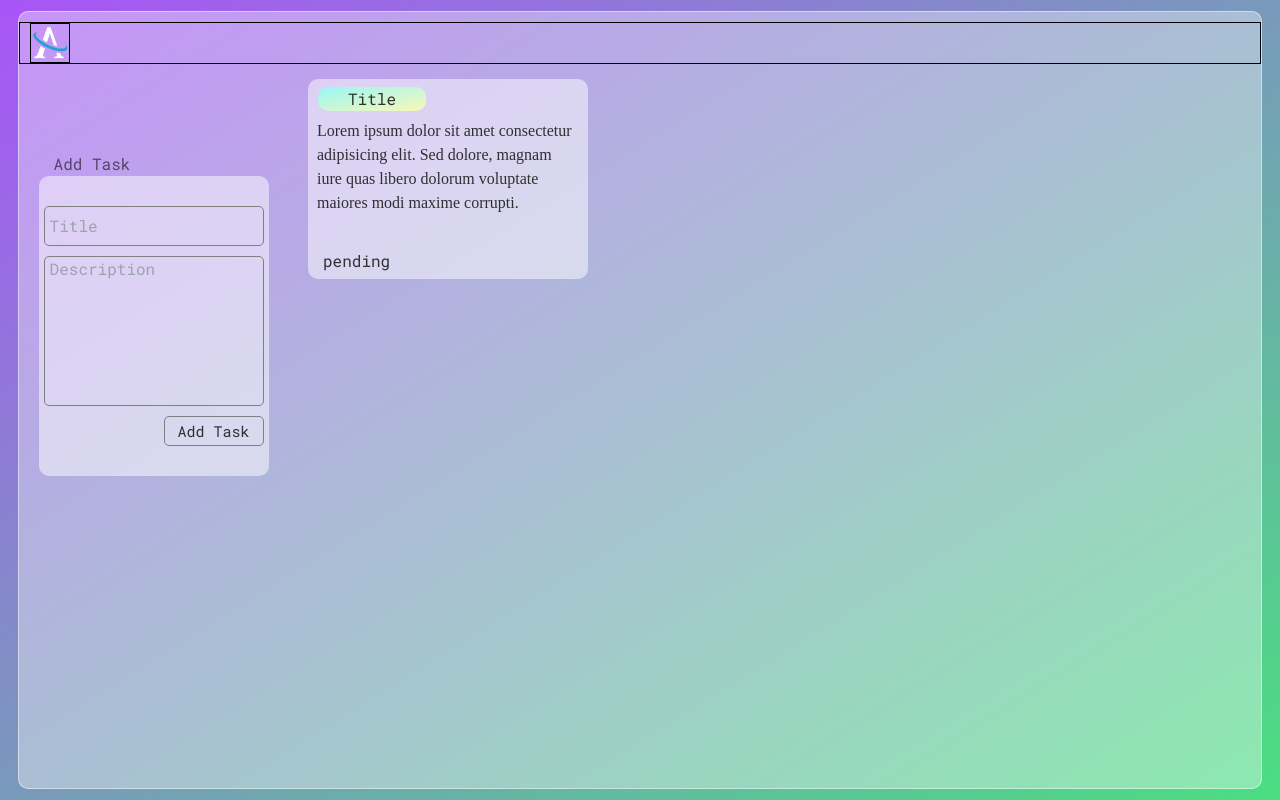
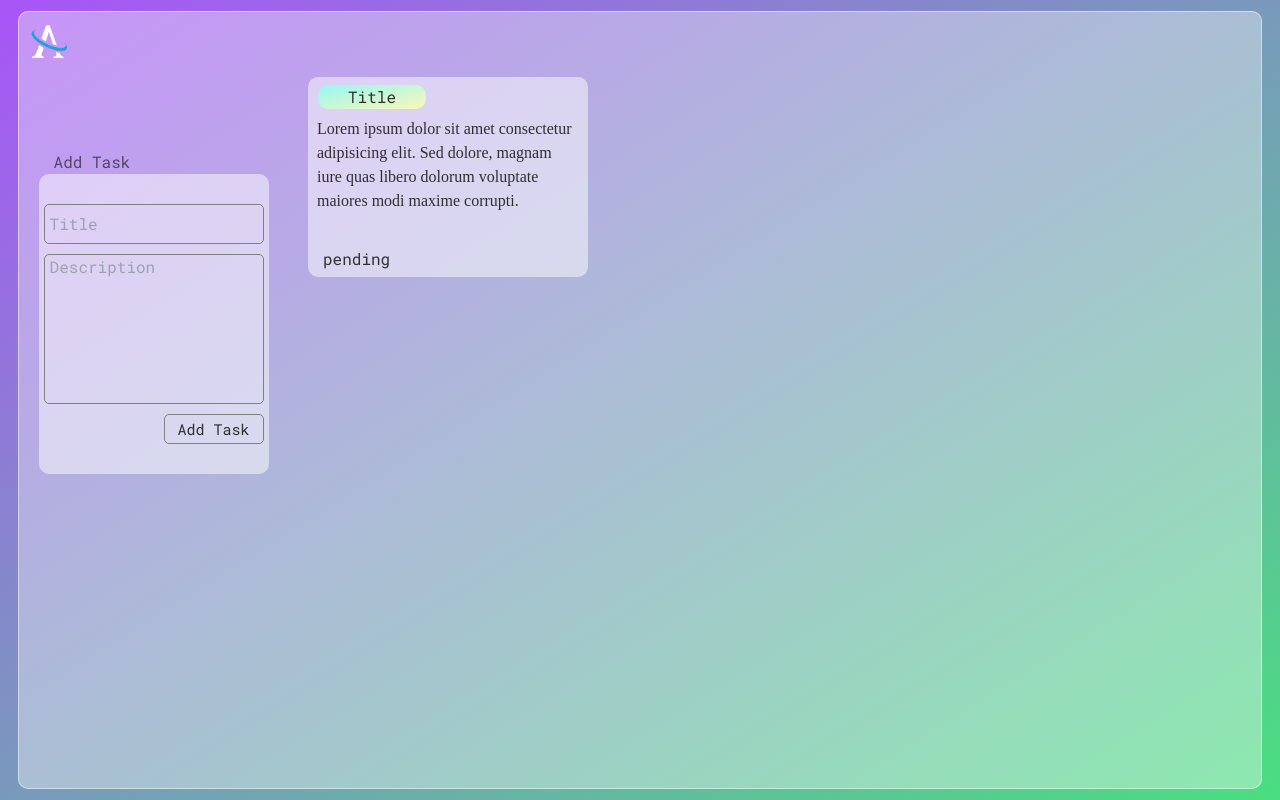
Before and after one commit to Fourthhy/appdev1-task-manager, a React (Vite) app: page / in a window 1280 px wide. Built offline with nearby package versions, Linux system fonts and the light colour scheme; a web font is replaced by a local one.

Commit message:
Changed files

```diff
--- a/src/App.jsx
+++ b/src/App.jsx
@@ -9,8 +9,8 @@ function App() {
     <div class="h-screen w-screen flex justify-center items-center bg-gradient-to-br from-purple-500 to-green-400 h-screen w-screen">
       <div class="bg-[#ffffff5d] rounded-[10px] border-[1px] border-[#ffffff75] ">
         <div class="h-[97vh] w-[97vw] relative overflow-y-auto overflow-x-hidden ">
-          <div class="border-[1px] border-black flex justify-start items-center mt-[10px]"> {/* NAV BAR */}
-            <img src={ArchLogo} class="w-[40px] h-[40px] border-[1px] border-black ml-[10px]"/>
+          <div class="flex justify-start items-center mt-[10px]"> {/* NAV BAR */}
+            <img src={ArchLogo} class="w-[40px] h-[40px] ml-[10px]"/>
           </div>
           <div class="grid grid-cols-[21vw,75vw]">
             <div>
```
